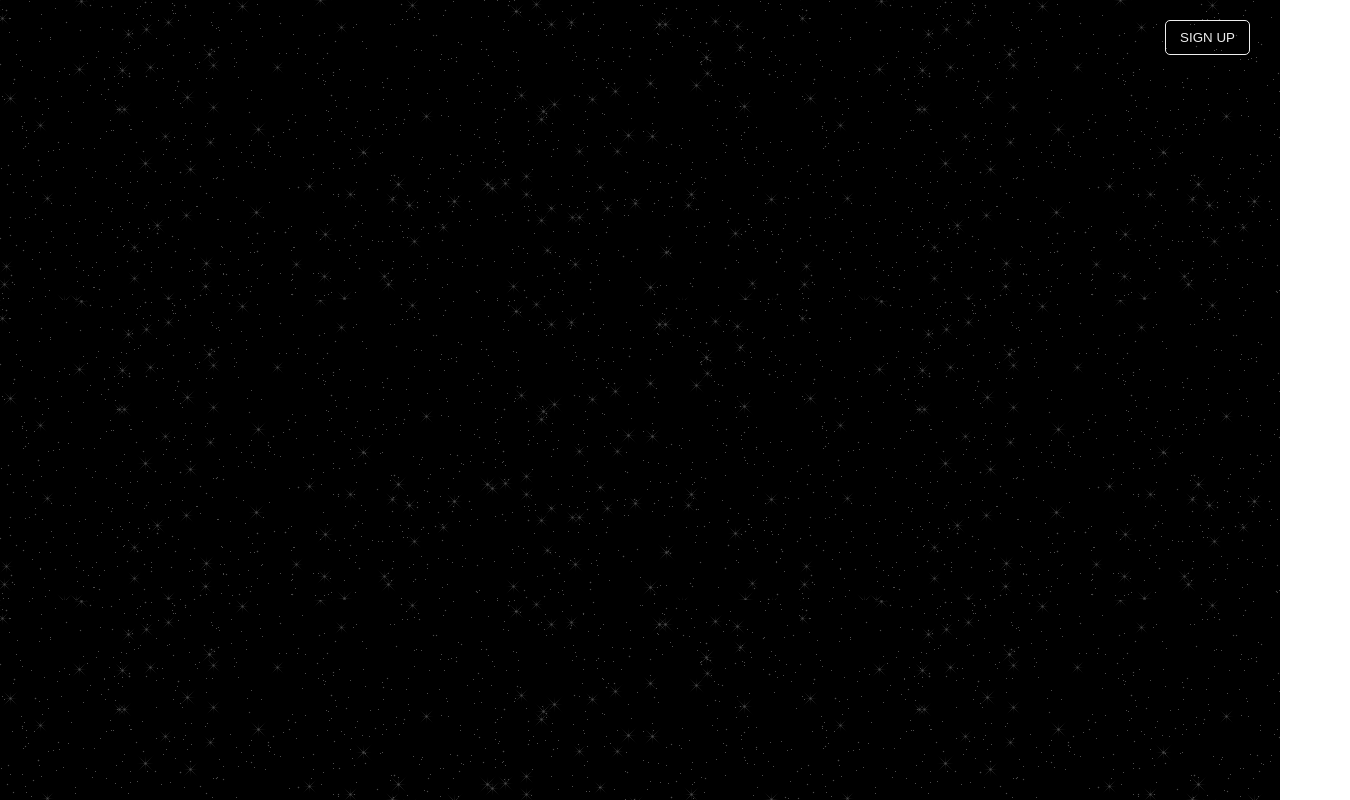
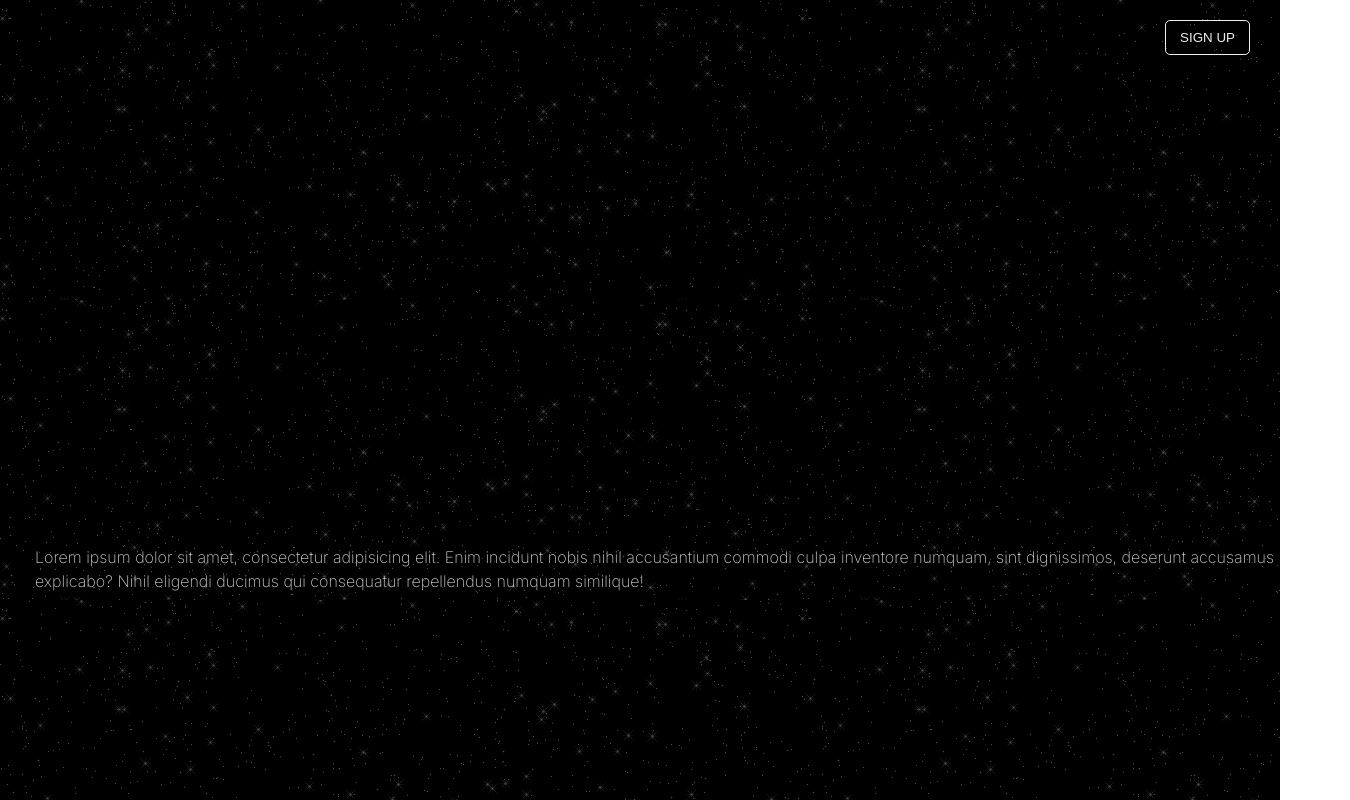
Before and after one commit to AlexChavezz/mongoDB_HACKATHON_proyect, a React (Vite) app in the folder frontend/: page /universe/1 in a window 1280 px wide. Shown: the whole page, 1350 px wide, since content can reach past the window. Built offline with nearby package versions, Linux system fonts and the light colour scheme.

Commit message:
constellation-page-layout integred

```diff
--- a/frontend/index.html
+++ b/frontend/index.html
@@ -4,6 +4,9 @@
     <meta charset="UTF-8" />
     <link rel="icon" type="image/svg+xml" href="/vite.svg" />
     <meta name="viewport" content="width=device-width, initial-scale=1.0" />
+    <link rel="preconnect" href="https://fonts.googleapis.com"/>
+    <link rel="preconnect" href="https://fonts.gstatic.com" crossorigin/>
+    <link href="https://fonts.googleapis.com/css2?family=Inter:wght@200;900&display=swap" rel="stylesheet"/>
     <title>Vite + React + TS</title>
   </head>
   <body>
--- a/frontend/src/index.css
+++ b/frontend/src/index.css
@@ -1,5 +1,4 @@
 :root {
-  font-family: Inter, Avenir, Helvetica, Arial, sans-serif;
   font-size: 16px;
   line-height: 24px;
   font-weight: 400;
@@ -9,6 +8,7 @@
   -webkit-font-smoothing: antialiased;
   -moz-osx-font-smoothing: grayscale;
   -webkit-text-size-adjust: 100%;
+  font-family: 'Inter', sans-serif;
 }
 /*
 a {
--- a/frontend/src/pages/ConstellationPage.tsx
+++ b/frontend/src/pages/ConstellationPage.tsx
@@ -1,13 +1,42 @@
 import { MainContainer } from '../components/MainContainer';
 import { useParams } from 'react-router-dom';
+import { useEffect } from 'react';
+import styles from '../styles/ConstellationPageStyles.module.css';
 
 export const ConstellationPage = () => {
     const { constellation } = useParams();
+    useEffect(() => {
+        console.log('render')
+    }, [])
+    console.log(constellation)
     return (
         <MainContainer>
-            {
-                constellation
-            }
+            <section
+                className={styles.contelationMainPage}
+            >
+                <article
+                    className={styles.constellationInfo}
+                >
+                    <div
+                        className={styles.constellationImageContainer}
+                    >
+
+                    </div>
+                    <div
+                        className={styles.constellationComments}
+                    >
+                    </div>
+                </article>
+                <article
+                    className={styles.constellationHistory}
+                >
+                    <p
+                        className={styles.constellationHistoryText}
+                    >
+                        Lorem ipsum dolor sit amet, consectetur adipisicing elit. Enim incidunt nobis nihil accusantium commodi culpa inventore numquam, sint dignissimos, deserunt accusamus explicabo? Nihil eligendi ducimus qui consequatur repellendus numquam similique!
+                    </p>
+                </article>
+            </section>
         </MainContainer>
     );
 }
--- a/frontend/src/router/Router.tsx
+++ b/frontend/src/router/Router.tsx
@@ -6,10 +6,9 @@ export const Router = () => {
     return (
         <BrowserRouter>
             <Routes>
-                <Route path='universe' element={<HomePage />}>
-                    <Route path=':constellation' element={<ConstellationPage />}/>
-                </Route>
-                <Route path='*' element={<h1>Not Found</h1>}/>
+                <Route path='universe' element={<HomePage />} />
+                <Route path='universe/:constellation' element={<ConstellationPage />} />
+                <Route path='*' element={<h1>Not Found</h1>} />
             </Routes>
         </BrowserRouter>
     );
--- /dev/null
+++ b/frontend/src/styles/ConstellationPageStyles.module.css
@@ -0,0 +1,40 @@
+.contelationMainPage
+{
+    /* width: 100%; */
+    height: calc( 100vh - 75px );
+    padding: 20px;
+    /* background-color:red; */
+    width: 1350px;
+    margin: 0px auto;
+}
+.constellationInfo
+{
+    display: flex;
+    height: calc(100% - 250px);
+    width: 100%;
+}
+
+.constellationImageContainer
+{
+    width: 60%;
+    height: 100%;
+    /* background-color: red; */
+    padding: 15px;
+}
+.constellationComments
+{
+    /* background-color:brown; */
+    height: 100%;
+    width: 40%;
+    padding: 15px;
+}
+.constellationHistory
+{
+    height: 250px;
+    padding: 15px;
+}
+
+.constellationHistoryText
+{
+    color: #ccc;
+}
```
